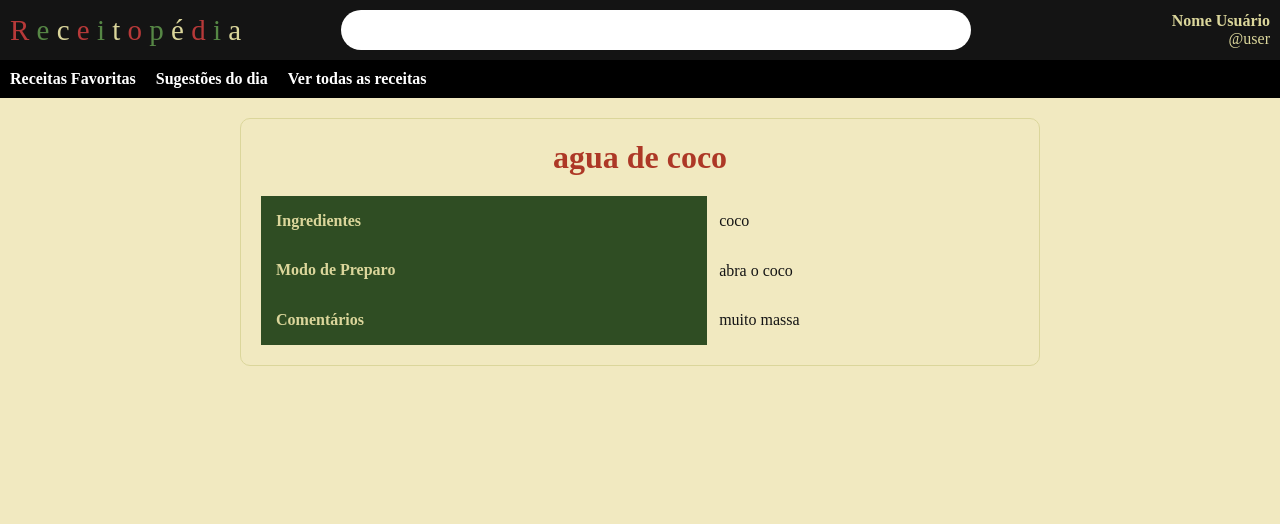
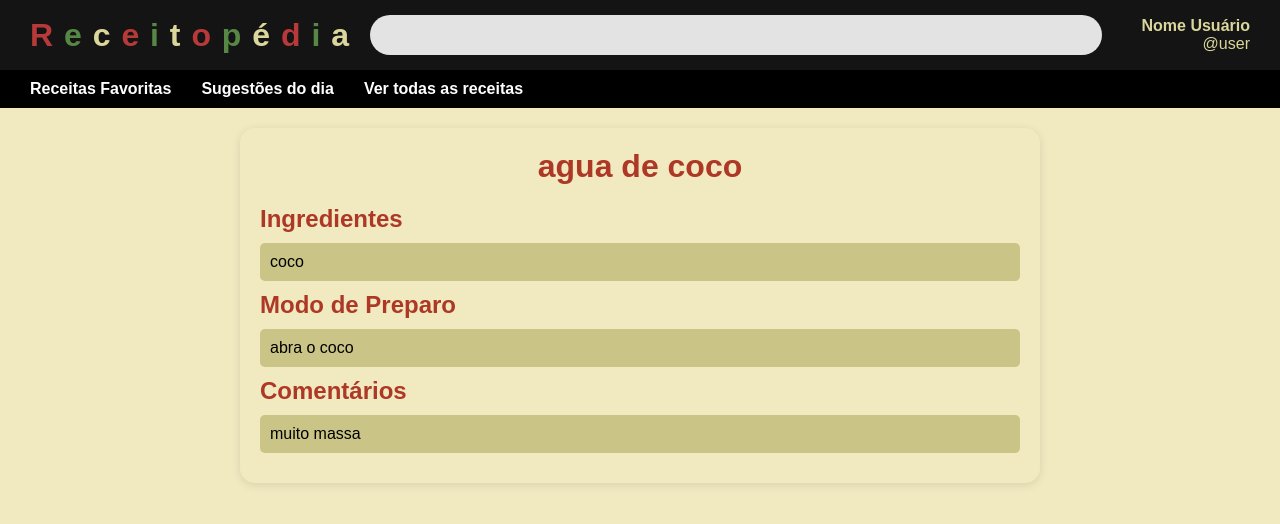
Before and after one commit to Caldas42/Receitopedia, a Django app: page /visualizar_todos/3/ in a window 1280 px wide. Shown: the top 524 px of the page. Run offline with Django 5.2, Linux system fonts and the light colour scheme; data comes from the database, SQL or seed files in the repository; some web fonts are replaced.

Commit message:
visualizarUm pronto

```diff
--- a/aplicacao/templates/visualizar_um.html
+++ b/aplicacao/templates/visualizar_um.html
@@ -9,7 +9,7 @@
 </head>
 <body>
     <header>
-        <a href="{%url 'aplicacao:home'%}">
+        <a href="{% url 'aplicacao:home' %}">
             <div class="space">
                 <span class="Red">R</span> <span class="Green">e</span> <span class="Bege">c</span> <span class="Red">e</span> <span class="Green">i</span> <span class="Bege">t</span> <span class="Red">o</span> <span class="Green">p</span> <span class="Bege">é</span> <span class="Red">d</span> <span class="Green">i</span> <span class="Bege">a</span>
             </div>
@@ -27,31 +27,25 @@
         <ul>
             <li><a href="#">Receitas Favoritas</a></li>
             <li><a href="#">Sugestões do dia</a></li>
-            <li><a href="{%url 'aplicacao:visualizar_todos'%}">Ver todas as receitas</a></li>
+            <li><a href="{% url 'aplicacao:visualizar_todos' %}">Ver todas as receitas</a></li>
         </ul>
     </nav>
 
     <main>
         <div id="card">
             <div id="title">
-                <h1>{{Receita.nome}}</h1>
+                <h1>{{ Receita.nome }}</h1>
             </div>
-            <table>
-                <tbody>
-                    <tr>
-                        <th>Ingredientes</th>
-                        <td>{{Receita.ingredientes}}</td>
-                    </tr>
-                    <tr>
-                        <th>Modo de Preparo</th>
-                        <td>{{Receita.modo_preparo}}</td>
-                    </tr>
-                    <tr>
-                        <th>Comentários</th>
-                        <td>{{Receita.comentarios}}</td>
-                    </tr>
-                </tbody>
-            </table>
+            <div class="list-container">
+                <h2>Ingredientes</h2>
+                <p class="colored-line ingredient">{{ Receita.ingredientes }}</p>
+
+                <h2>Modo de Preparo</h2>
+                <p class="colored-line preparo">{{ Receita.modo_preparo }}</p>
+
+                <h2>Comentários</h2>
+                <p class="colored-line comentarios">{{ Receita.comentarios }}</p>
+            </div>
         </div>
     </main>
 </body>
--- a/templates/static/aplicacao/css/visualizarUm.css
+++ b/templates/static/aplicacao/css/visualizarUm.css
@@ -5,14 +5,14 @@
 }
 
 body {
-    font-family: Jaro;
+    font-family: 'Jaro', sans-serif;
     background-color: #F1E9C0;
 }
 
 header {
     background-color: #141414;
     color: #DBD69B;
-    padding: 10px;
+    padding: 15px 30px; /* Ajustando o padding */
     display: flex;
     justify-content: space-between;
     align-items: center;
@@ -23,18 +23,23 @@ header a {
 }
 
 header input {
-    padding: 5px;
-    width: 50%;
+    padding: 10px;
+    width: 60%; /* Aumentando a largura */
     height: 40px;
     border: none;
-    border-radius: 50px;
+    border-radius: 25px;
+    background-color: #E3E3E3;
+    transition: background-color 0.3s;
+}
+
+header input:focus {
+    background-color: #D0D0D0;
 }
 
 header .user-info {
     display: flex;
     flex-direction: column;
     align-items: flex-end;
-
 }
 
 header .user-info span:first-child {
@@ -42,8 +47,8 @@ header .user-info span:first-child {
 }
 
 nav {
-    background-color: #000000;
-    padding: 10px;
+    background-color: #000;
+    padding: 10px 30px; /* Ajustando o padding */
 }
 
 nav ul {
@@ -52,18 +57,24 @@ nav ul {
 }
 
 nav ul li {
-    margin-right: 20px;
+    margin-right: 30px; /* Aumentando o espaçamento entre os itens */
 }
 
 nav ul li a {
     color: #FFF;
     text-decoration: none;
     font-weight: bold;
+    transition: color 0.3s;
+}
+
+nav ul li a:hover {
+    color: #DBD69B;
 }
 
 h1 {
     margin-bottom: 20px;
     color: #AD3826;
+    text-align: center; /* Centralizando o título */
 }
 
 @font-face {
@@ -72,8 +83,9 @@ h1 {
 }
 
 .space {
-    letter-spacing: 0;
-    font-size: 29px;
+    letter-spacing: 1px;
+    font-size: 32px;
+    font-weight: bold;
 }
 
 .Red {
@@ -81,47 +93,50 @@ h1 {
 }
 
 .Green {
-color: #568745;
+    color: #568745;
 }
 
 .Bege {
     color: #DBD69B;
 }
 
-#user-icon{
+#user-icon {
     position: relative;
-    left: 75px;
     font-size: 40px;
+    transition: transform 0.3s;
 }
 
-#linkadd {
-    text-decoration: none;
-    list-style: none;
-}
-
-.divAd {
-    text-align: right;
-    margin: 20px;
-}
-
-.h1Ad_receita {
-    text-align: center;
+#user-icon:hover {
+    transform: scale(1.1);
 }
 
 #card {
-    max-width: 800px; /* Largura máxima do card */
-    margin: 20px auto; /* Centraliza o card */
-    background-color: #F1E9C0; /* Cor de fundo do card */
-    border-radius: 10px; /* Borda arredondada */
+    max-width: 800px;
+    margin: 20px auto;
+    background-color: #F1E9C0;
+    border-radius: 15px; /* Bordas arredondadas */
     padding: 20px;
+    box-shadow: 0 2px 10px rgba(0, 0, 0, 0.1); /* Sombra leve */
+}
+
+h2 {
+    color: #AD3826; /* Cor dos títulos das seções */
+    margin-bottom: 10px; /* Espaço abaixo do título */
+    text-align: left; /* Alinhamento à esquerda */
+}
+
+/* Estilos para as seções de Ingredientes, Modo de Preparo e Comentários */
+.colored-line {
+    padding: 10px; /* Espaçamento interno */
+    border-radius: 5px; /* Bordas arredondadas */
+    margin-bottom: 10px; /* Espaçamento entre os itens */
+    background-color: #CAC486; /* Cor uniforme para todas as seções */
 }
 
 table {
     width: 100%; /* Largura total da tabela */
     border-collapse: collapse; /* Remove o espaço entre as bordas */
     margin-top: 20px; /* Espaço acima da tabela */
-    background-color: #F1E9C0; /* Cor de fundo da tabela */
-    border-radius: 10px; /* Bordas arredondadas */
 }
 
 th, td {
@@ -147,24 +162,3 @@ tr:nth-child(even) td {
 tr:hover {
     background-color: #D0CBA0; /* Cor de fundo ao passar o mouse sobre a linha */
 }
-
-#title {
-    text-align: center; /* Alinhamento central do título */
-    margin-bottom: 20px; /* Espaço abaixo do título */
-}
-
-/* Estilos para melhorar a aparência da tabela */
-th {
-    padding: 15px; /* Adicionando mais espaçamento interno */
-    font-weight: bold; /* Negrito para os cabeçalhos */
-}
-
-td {
-    line-height: 1.6; /* Melhorar a legibilidade do texto */
-}
-
-/* Remover efeito de sombra da tabela */
-#card {
-    box-shadow: none; /* Remover sombra do card */
-    border: 1px solid #DBD69B; /* Adicionar uma borda simples em torno do card */
-}
```
